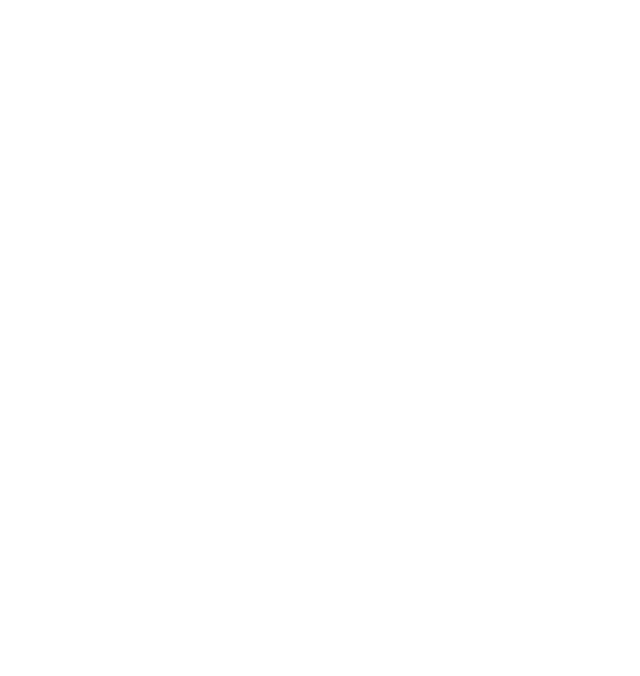
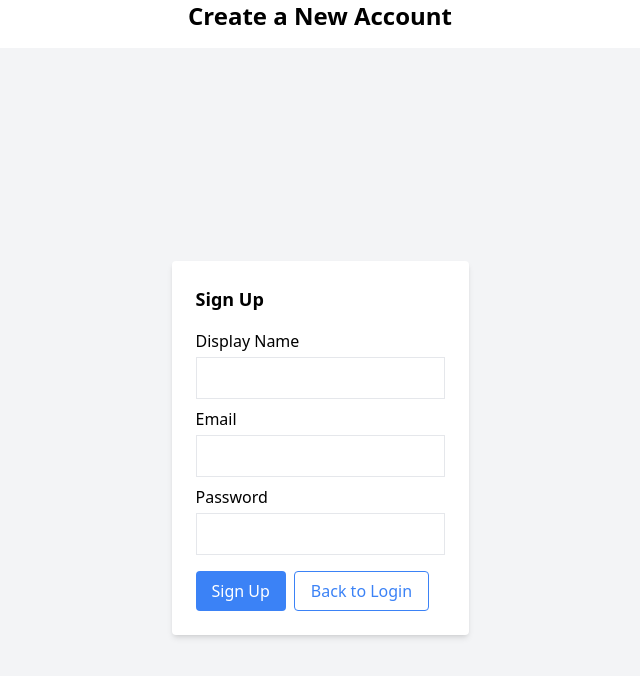
Before and after one commit to the-sam-sepiol/Tempura, a React (Create React App) app in the folder client/: page /signup in a window 1280 px wide. Before the commit this address had no page. Shown: the top 676 px of the page, without its empty margins (320-960 px from the left). Built offline with nearby package versions, Linux system fonts and the light colour scheme.

Commit message:
Added signin + routing

```diff
--- a/client/src/App.tsx
+++ b/client/src/App.tsx
@@ -2,6 +2,7 @@
 import { BrowserRouter as Router, Routes, Route } from 'react-router-dom';
 import Login from './pages/login.tsx';
 import Home from './pages/Home.tsx';
+import SignUp from './pages/signup.tsx';
 
 const App: React.FC = () => {
   return (
@@ -10,6 +11,7 @@
         {/* Make the login page render at the root path */}
         <Route path="/" element={<Login />} />
         <Route path="/home" element={<Home />} />
+        <Route path="/signup" element={<SignUp />} />
       </Routes>
     </Router>
   );
--- a/client/src/pages/login.tsx
+++ b/client/src/pages/login.tsx
@@ -1,4 +1,5 @@
 import React, { useState } from 'react';
+import { Link } from 'react-router-dom';
 
 const Login: React.FC = () => {
   const [email, setEmail] = useState('');
@@ -38,6 +39,9 @@
           <button className="py-2 px-4 bg-blue-500 text-white rounded" type="submit">
             Log In
           </button>
+          <Link to="/signup" className="py-2 px-4 border border-blue-500 text-blue-500 rounded ml-2">
+            Sign Up
+          </Link>
         </form>
       </div>
     </>
--- /dev/null
+++ b/client/src/pages/signup.tsx
@@ -0,0 +1,79 @@
+import React, { useState } from 'react';
+import { Link } from 'react-router-dom';
+
+const SignUp: React.FC = () => {
+  const [displayName, setDisplayName] = useState('');
+  const [email, setEmail] = useState('');
+  const [password, setPassword] = useState('');
+
+  const handleSubmit = async (e: React.FormEvent) => {
+    e.preventDefault();
+    try{
+        const response = await fetch('http://localhost:3000/api/auth/signup', {
+         method : 'POST',
+         headers : {
+             'Content-Type' : 'application/json'
+         },
+         body : JSON.stringify({ displayName, email, password }),
+    });
+    const data = await response.json();
+    console.log(data);
+    } catch (error){
+        console.error('Error:', error);
+    }
+
+  };
+
+  return (
+    <>
+      <h2 className="text-center text-2xl font-bold mb-4">Create a New Account</h2>
+      <div className="flex items-center justify-center min-h-screen bg-gray-100">
+        <form onSubmit={handleSubmit} className="p-6 bg-white shadow-md rounded">
+          <h1 className="mb-4 text-lg font-bold">Sign Up</h1>
+
+          <div className="mb-2">
+            <label className="block mb-1">Display Name</label>
+            <input
+              type="text"
+              className="w-full p-2 border"
+              value={displayName}
+              onChange={(e) => setDisplayName(e.target.value)}
+              required
+            />
+          </div>
+
+          <div className="mb-2">
+            <label className="block mb-1">Email</label>
+            <input
+              type="email"
+              className="w-full p-2 border"
+              value={email}
+              onChange={(e) => setEmail(e.target.value)}
+              required
+            />
+          </div>
+
+          <div className="mb-4">
+            <label className="block mb-1">Password</label>
+            <input
+              type="password"
+              className="w-full p-2 border"
+              value={password}
+              onChange={(e) => setPassword(e.target.value)}
+              required
+            />
+          </div>
+
+          <button className="py-2 px-4 bg-blue-500 text-white rounded" type="submit">
+            Sign Up
+          </button>
+          <Link to="/" className="py-2 px-4 border border-blue-500 text-blue-500 rounded ml-2">
+            Back to Login
+          </Link>
+        </form>
+      </div>
+    </>
+  );
+};
+
+export default SignUp;
```
